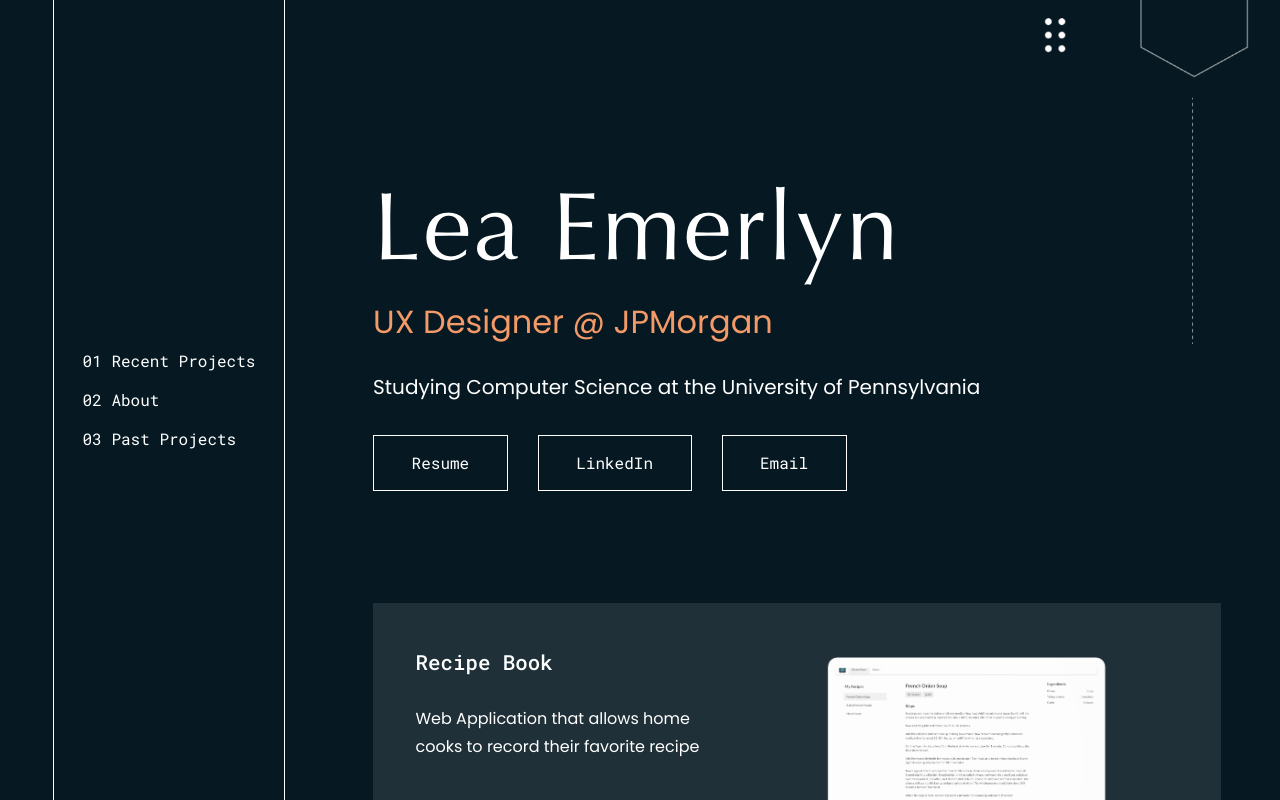
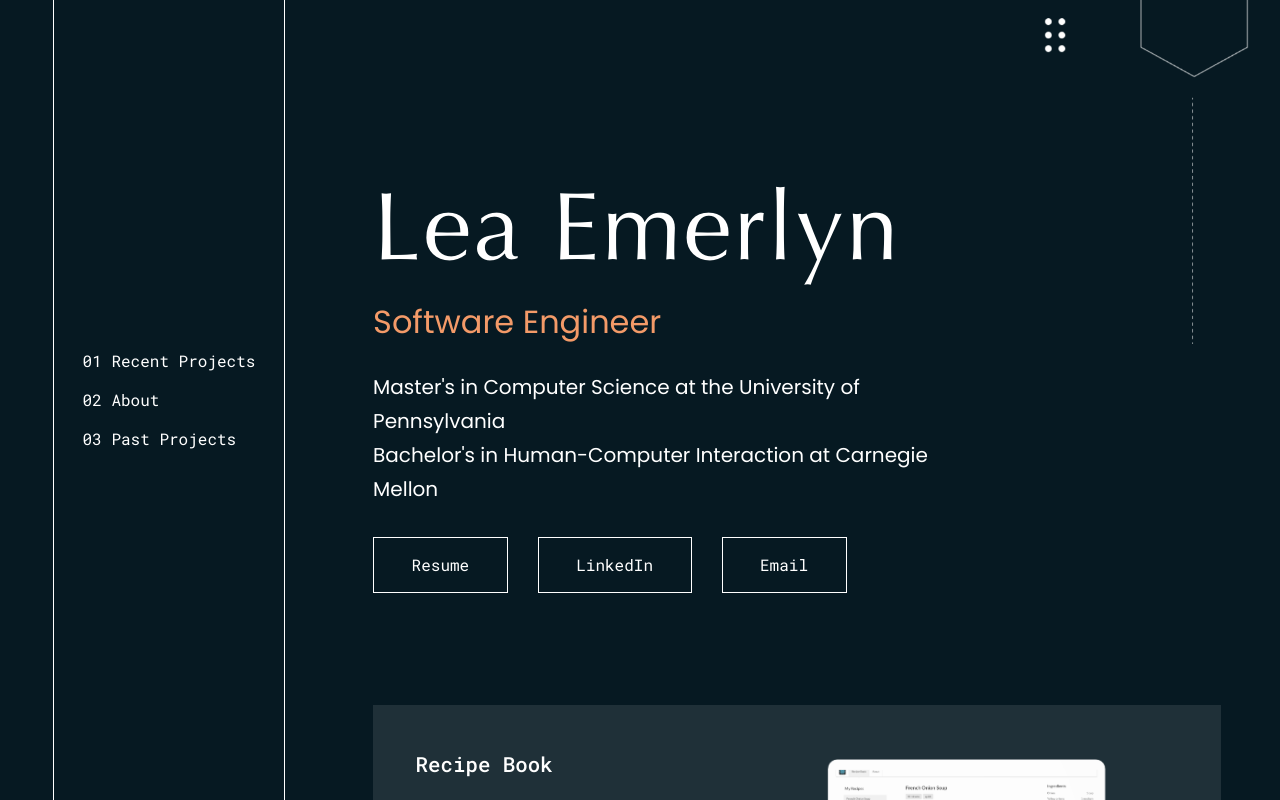
Before and after one commit to Leaemerlyn/portfolio2, a React (Create React App) app: page / in a window 1280 px wide. Shown: the top 800 px of the page. Built offline with nearby package versions, Linux system fonts and the light colour scheme.

Commit message:
updated description

```diff
--- a/src/About.js
+++ b/src/About.js
@@ -13,8 +13,7 @@ export function About(){
             </div>
             <div className = 'col-md-7 intro-text'>
                 <p id='hello-greeting'>Hello, I'm Lea!</p>
-                <p>Currently, I am a designer at JP Morgan Chase. Previously, I worked as a product designer at Sony PlayStation, PNC and Cardinal Health. <br/><br/>
-                What I'm Learning at the Moment: Unity, C#, and C.</p>
+                <p>I am a software engineer at J.P. Morgan creating full stack applications. I primarily work with JavaScript, Python, Java, and TypeScript. Previously, I worked as a UX Designer for J.P. Morgan, PlayStation, PNC Bank and Cardinal Health.<br/><br/></p>
                 <p>Reach out: leaodovia@gmail.com</p>
             </div>
         </div>
@@ -37,10 +36,11 @@ export function About(){
                     <span className ='about-heading2'>Programming</span><br/>
                     Python<br/>
                     JavaScript<br/>
+                    TypeScript<br/>
                     Java <br/>
                     HTML/CSS<br/>
-                    Boostrap<br/>
                     React<br/>
+                    C
                 </p>
             </div>
         </div>
--- a/src/NameBanner.js
+++ b/src/NameBanner.js
@@ -4,8 +4,8 @@ export function NameBanner(){
     return(
         <>
             <header>Lea Emerlyn</header>
-            <p id = 'name-banner-role'>UX Designer @ JPMorgan</p>
-            <p id = 'name-banner-description'>Studying Computer Science at the University of Pennsylvania</p>
+            <p id = 'name-banner-role'>Software Engineer</p>
+            <p id = 'name-banner-description'>Master's in Computer Science at the University of Pennsylvania <br></br>Bachelor's in Human-Computer Interaction at Carnegie Mellon</p>
         </>
     )
 }
```
Also changed, not shown: 1 other file (tests, documents, lock files or other folders).
